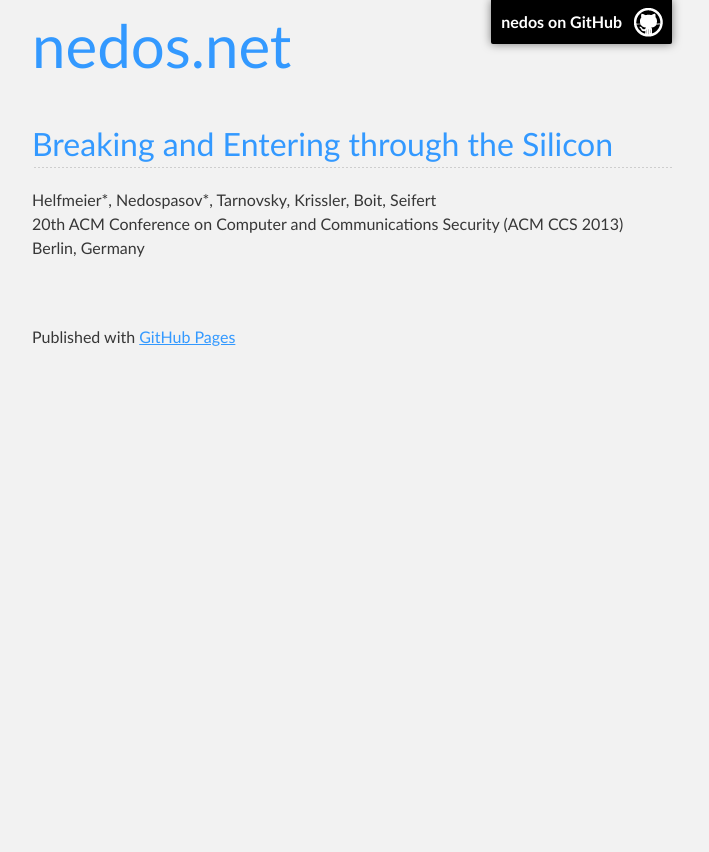
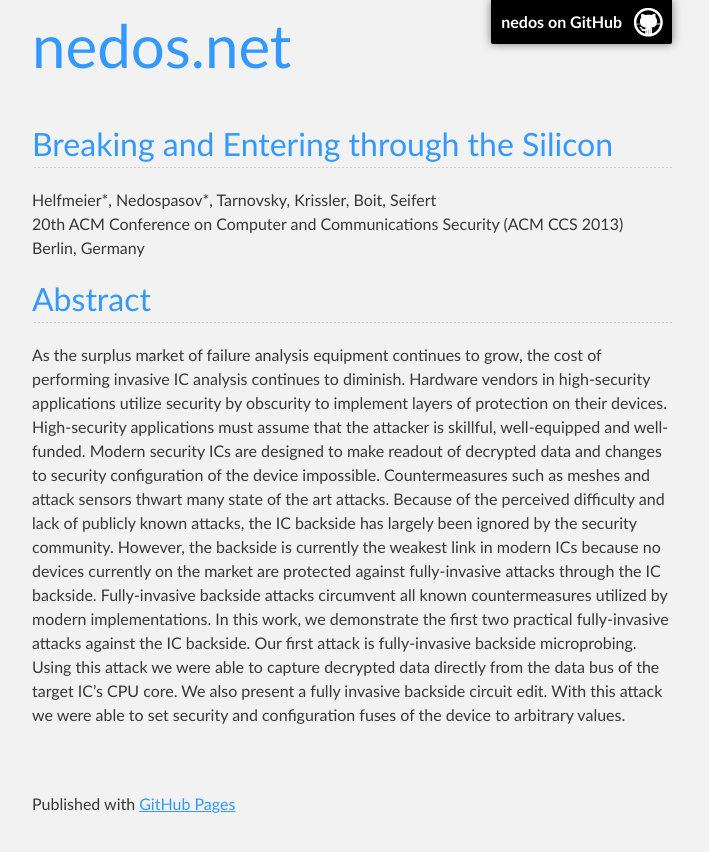
Before and after one commit to nedos/nedos.github.io, a Jekyll site: the page built from _posts/2013-11-01-CCS2013.md, in a window 1280 px wide. Shown: the top 852 px of the page, without its empty margins (288-997 px from the left). Built offline with Jekyll 4.4.1, drawn with Linux system fonts in a browser that asks for light colours.

Commit message:
CCS2013 Abstract

```diff
--- a/_posts/2013-11-01-CCS2013.md
+++ b/_posts/2013-11-01-CCS2013.md
@@ -7,3 +7,20 @@ pub_id: c9
 Helfmeier<sup>*</sup>, Nedospasov<sup>*</sup>, Tarnovsky, Krissler, Boit, Seifert
 20th ACM Conference on Computer and Communications Security (ACM CCS 2013)
 Berlin, Germany
+
+
+## Abstract
+
+As the surplus market of failure analysis equipment continues to grow, the cost of performing invasive IC analysis continues to diminish.
+Hardware vendors in high-security applications utilize security by obscurity to implement layers of protection on their devices.
+High-security applications must assume that the attacker is skillful, well-equipped and well-funded.
+Modern security ICs are designed to make readout of decrypted data and changes to security configuration of the device impossible.
+Countermeasures such as meshes and attack sensors thwart many state of the art attacks.
+Because of the perceived difficulty and lack of publicly known attacks, the IC backside has largely been ignored by the security community.
+However, the backside is currently the weakest link in modern ICs because no devices currently on the market are protected against fully-invasive attacks through the IC backside.
+Fully-invasive backside attacks circumvent all known countermeasures utilized by modern implementations.
+In this work, we demonstrate the first two practical fully-invasive attacks against the IC backside.
+Our first attack is fully-invasive backside microprobing.
+Using this attack we were able to capture decrypted data directly from the data bus of the target IC's CPU core.
+We also present a fully invasive backside circuit edit.
+With this attack we were able to set security and configuration fuses of the device to arbitrary values.
```
